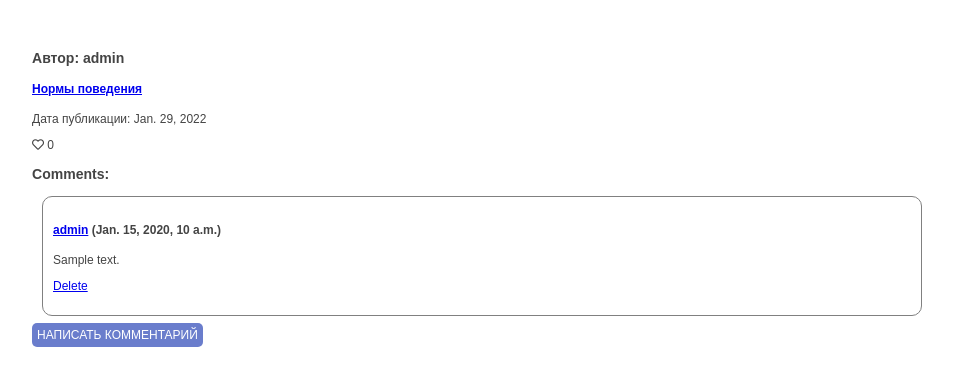
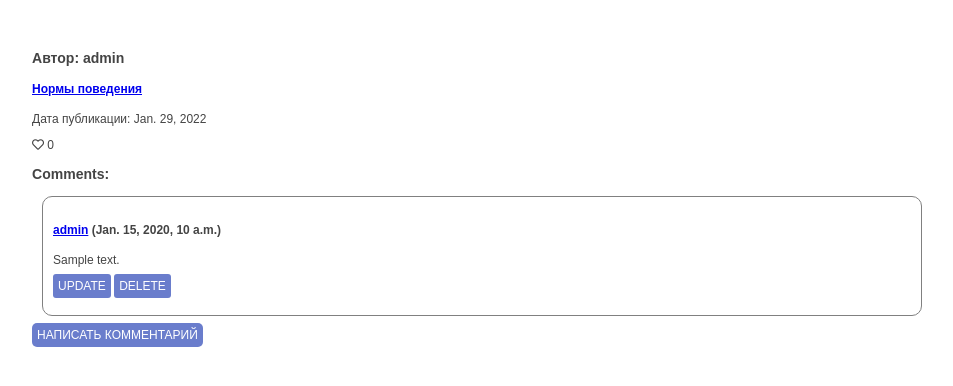
Before and after one commit to Beknasar/Hacker_news, a Django app: page /post/1/ in a window 1280 px wide. Shown: the part 38-424 px from the top of the page, without its empty margins (158-1111 px from the left). Run offline with Django 3.2, Linux system fonts and the light colour scheme; a user stored in the database is signed in; data comes from the database, SQL or seed files in the repository; tables that the repository leaves empty hold one stand-in row (values such as "Sample post"); some libraries are stand-ins or nearby versions.

Commit message:
Добавлено обновление сообщений Добавлена вёрстка к кнопкам

```diff
--- a/source/webapp/static/css/style.css
+++ b/source/webapp/static/css/style.css
@@ -158,9 +158,7 @@ body {
 	font-size: 12px;
 	text-decoration: none;
 	text-transform: uppercase;
-	/*display: inline-block;*/
 	border-radius: 5px;
-	/*line-height: 2px;*/
 }
 
 
@@ -179,3 +177,21 @@ input[type='submit']:hover {
 .hidden {
     display: none;
 }
+
+.comment_button {
+    padding: 5px;
+    text-align: center;
+	width:  100px;
+	height: 20px;
+	background: #6a7dcc;
+	color: #fff;
+	font-size: 12px;
+	text-decoration: none;
+	text-transform: uppercase;
+	border-radius: 3px;
+	line-height: 2px;
+}
+
+.card-button:hover, .comment_button:hover {
+    background: #3753b4;
+}
--- a/source/webapp/templates/posts/post_view.html
+++ b/source/webapp/templates/posts/post_view.html
@@ -23,8 +23,11 @@
                     ({{ comment.created_at }})
                 </h4>
                 <div class="pre">{{ comment.text }}</div>
+                {% if perms.webapp.change_comment or comment.author == request.user %}
+                    <p style="display: inline-block;"><a href="{% url 'webapp:comment_update' comment.pk %}" class="comment_button">Update</a></p>
+                {% endif %}
                 {% if perms.webapp.delete_comment or comment.author == request.user %}
-                    <p><a href="{% url 'webapp:comment_delete' comment.pk %}">Delete</a></p>
+                    <p style="display: inline-block;"><a href="{% url 'webapp:comment_delete' comment.pk %}" class="comment_button">Delete</a></p>
                 {% endif %}
             </div>
         {% empty %}
--- a/source/webapp/urls.py
+++ b/source/webapp/urls.py
@@ -1,6 +1,6 @@
 from django.urls import path, include
 from webapp.views import IndexView, CreatePostView, PostView, PostUpdateView, PostDeleteView, PostVoteView, \
-    PostUnVoteView, CommentDeleteView, PostCommentCreateView
+    PostUnVoteView, CommentDeleteView, PostCommentCreateView, CommentUpdateView
 
 app_name = 'webapp'
 
@@ -20,6 +20,7 @@ urlpatterns = [
     ])),
     path('comment/', include([
         path('<int:pk>/', include([
+            path('update/', CommentUpdateView.as_view(), name='comment_update'),
             path('delete/', CommentDeleteView.as_view(), name='comment_delete'),
         ]))
     ]))
```
Also changed, not shown: source/webapp/templates/comment/comment_update.html (added, +10 -0 lines), source/webapp/views/comment_views.py (+14 -0 lines).
